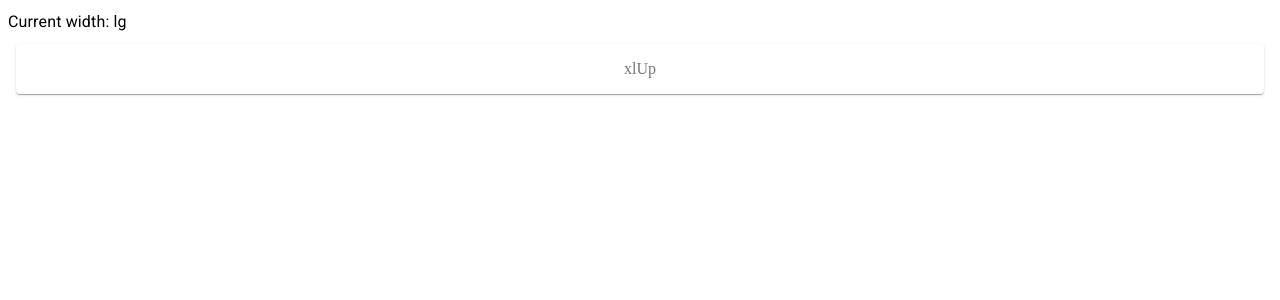
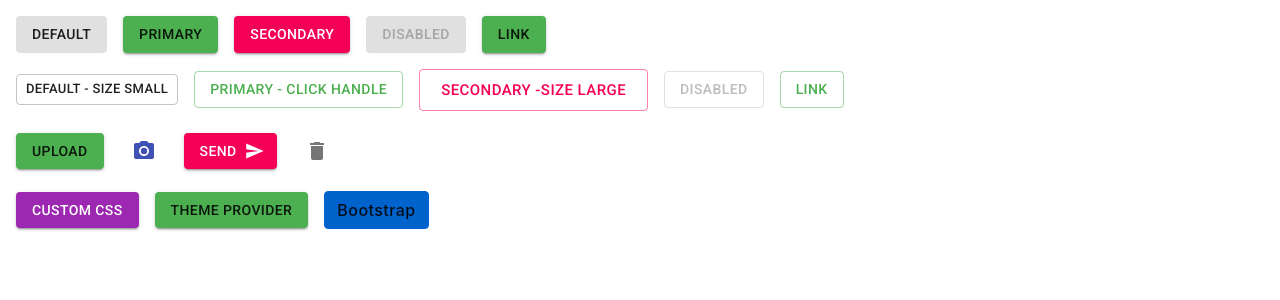
Before and after one commit to shubhamhirap/ui-lib-ex, a React (Create React App) app: page / in a window 1280 px wide. Shown: the top 300 px of the page. Built offline with nearby package versions, Linux system fonts and the light colour scheme.

Commit message:
button input added

```diff
--- a/src/App.js
+++ b/src/App.js
@@ -1,5 +1,8 @@
 import { createMuiTheme } from "@material-ui/core";
-import HiddenComp from "./components/HiddenComp";
+import ButtonInput from "./components/InputComp/Button/ButtonInput";
+import CustomizedButton from "./components/InputComp/Button/CustomizedButton";
+import OutlinedButton from "./components/InputComp/Button/OutlinedButton";
+import UploadButton from "./components/InputComp/Button/UploadButton";
 
 const theme = createMuiTheme({
   palette: {
@@ -19,7 +22,14 @@ const theme = createMuiTheme({
 });
 
 const App = () => {
-  return <HiddenComp />;
+  return (
+    <>
+      <ButtonInput />
+      <OutlinedButton />
+      <UploadButton />
+      <CustomizedButton />
+    </>
+  );
 };
 
 export default App;
--- /dev/null
+++ b/src/components/InputComp/Button/ButtonInput.js
@@ -0,0 +1,37 @@
+import { Button } from "@material-ui/core";
+import React from "react";
+import { makeStyles } from "@material-ui/core";
+
+const useStyles = makeStyles((theme) => ({
+  root: {
+    "& > *": {
+      margin: theme.spacing(1),
+    },
+  },
+}));
+
+const ButtonInput = () => {
+  const classes = useStyles();
+  return (
+    <div className={classes.root}>
+      {/* default button has no elevation */}
+      <Button variant="contained" disableElevation>
+        Default
+      </Button>
+      <Button variant="contained" color="primary">
+        Primary
+      </Button>
+      <Button variant="contained" color="secondary">
+        Secondary
+      </Button>
+      <Button variant="contained" disabled>
+        Disabled
+      </Button>
+      <Button variant="contained" color="primary" href="#">
+        Link
+      </Button>
+    </div>
+  );
+};
+
+export default ButtonInput;
--- /dev/null
+++ b/src/components/InputComp/Button/CustomizedButton.js
@@ -0,0 +1,98 @@
+import React from "react";
+import {
+  createMuiTheme,
+  withStyles,
+  makeStyles,
+  ThemeProvider,
+} from "@material-ui/core/styles";
+import Button from "@material-ui/core/Button";
+import { green, purple } from "@material-ui/core/colors";
+
+const BootstrapButton = withStyles({
+  root: {
+    boxShadow: "none",
+    textTransform: "none",
+    fontSize: 16,
+    padding: "6px 12px",
+    border: "1px solid",
+    lineHeight: 1.5,
+    backgroundColor: "#0063cc",
+    borderColor: "#0063cc",
+    fontFamily: [
+      "-apple-system",
+      "BlinkMacSystemFont",
+      '"Segoe UI"',
+      "Roboto",
+      '"Helvetica Neue"',
+      "Arial",
+      "sans-serif",
+      '"Apple Color Emoji"',
+      '"Segoe UI Emoji"',
+      '"Segoe UI Symbol"',
+    ].join(","),
+    "&:hover": {
+      backgroundColor: "#0069d9",
+      borderColor: "#0062cc",
+      boxShadow: "none",
+    },
+    "&:active": {
+      boxShadow: "none",
+      backgroundColor: "#0062cc",
+      borderColor: "#005cbf",
+    },
+    "&:focus": {
+      boxShadow: "0 0 0 0.2rem rgba(0,123,255,.5)",
+    },
+  },
+})(Button);
+
+const ColorButton = withStyles((theme) => ({
+  root: {
+    color: theme.palette.getContrastText(purple[500]),
+    backgroundColor: purple[500],
+    "&:hover": {
+      backgroundColor: purple[700],
+    },
+  },
+}))(Button);
+
+const useStyles = makeStyles((theme) => ({
+  margin: {
+    margin: theme.spacing(1),
+  },
+}));
+
+const theme = createMuiTheme({
+  palette: {
+    primary: green,
+  },
+});
+
+export default function CustomizedButton() {
+  const classes = useStyles();
+
+  return (
+    <div>
+      <ColorButton
+        variant="contained"
+        color="primary"
+        className={classes.margin}
+      >
+        Custom CSS
+      </ColorButton>
+      <ThemeProvider theme={theme}>
+        <Button variant="contained" color="primary" className={classes.margin}>
+          Theme Provider
+        </Button>
+      </ThemeProvider>
+      <BootstrapButton
+        variant="contained"
+        color="primary"
+        disableRipple
+        className={classes.margin}
+      >
+        Bootstrap
+      </BootstrapButton>
+    </div>
+  );
+}
--- /dev/null
+++ b/src/components/InputComp/Button/OutlinedButton.js
@@ -0,0 +1,42 @@
+import { Button, makeStyles } from "@material-ui/core";
+import React from "react";
+
+const useStyle = makeStyles((theme) => ({
+  root: {
+    "& > *": {
+      margin: theme.spacing(1),
+    },
+  },
+}));
+
+const OutlinedButton = () => {
+  const classes = useStyle();
+  return (
+    <div className={classes.root}>
+      <Button variant="outlined" size="small">
+        Default - size small
+      </Button>
+      <Button
+        variant="outlined"
+        color="primary"
+        onClick={() => {
+          alert("Primary Outlined Button");
+        }}
+        size="medium"
+      >
+        Primary - click handle
+      </Button>
+      <Button variant="outlined" color="secondary" size="large">
+        Secondary -size large
+      </Button>
+      <Button variant="outlined" disabled>
+        Disabled
+      </Button>
+      <Button variant="outlined" color="primary" href="#">
+        Link
+      </Button>
+    </div>
+  );
+};
+
+export default OutlinedButton;
--- /dev/null
+++ b/src/components/InputComp/Button/UploadButton.js
@@ -0,0 +1,69 @@
+import React from "react";
+import { makeStyles } from "@material-ui/core/styles";
+import Button from "@material-ui/core/Button";
+import IconButton from "@material-ui/core/IconButton";
+import PhotoCamera from "@material-ui/icons/PhotoCamera";
+import { Icon } from "@material-ui/core";
+import DeleteIcon from "@material-ui/icons/Delete";
+
+const useStyles = makeStyles((theme) => ({
+  root: {
+    "& > *": {
+      margin: theme.spacing(1),
+    },
+  },
+  input: {
+    display: "none",
+  },
+  button: {
+    margin: theme.spacing(1),
+  },
+}));
+
+export default function UploadButton() {
+  const classes = useStyles();
+
+  return (
+    <div className={classes.root}>
+      <input
+        accept="image/*"
+        className={classes.input}
+        id="contained-button-file"
+        multiple
+        type="file"
+      />
+      <label htmlFor="contained-button-file">
+        <Button variant="contained" color="primary" component="span">
+          Upload
+        </Button>
+      </label>
+      <input
+        accept="image/*"
+        className={classes.input}
+        id="icon-button-file"
+        type="file"
+      />
+      <label htmlFor="icon-button-file">
+        <IconButton
+          color="primary"
+          aria-label="upload picture"
+          component="span"
+        >
+          <PhotoCamera />
+        </IconButton>
+      </label>
+
+      <Button
+        variant="contained"
+        color="secondary"
+        className={classes.button}
+        endIcon={<Icon>send</Icon>}
+      >
+        Send
+      </Button>
+      <IconButton aria-label="delete">
+        <DeleteIcon />
+      </IconButton>
+    </div>
+  );
+}
```
Also changed, not shown: 1 other file (tests, documents, lock files or other folders).
